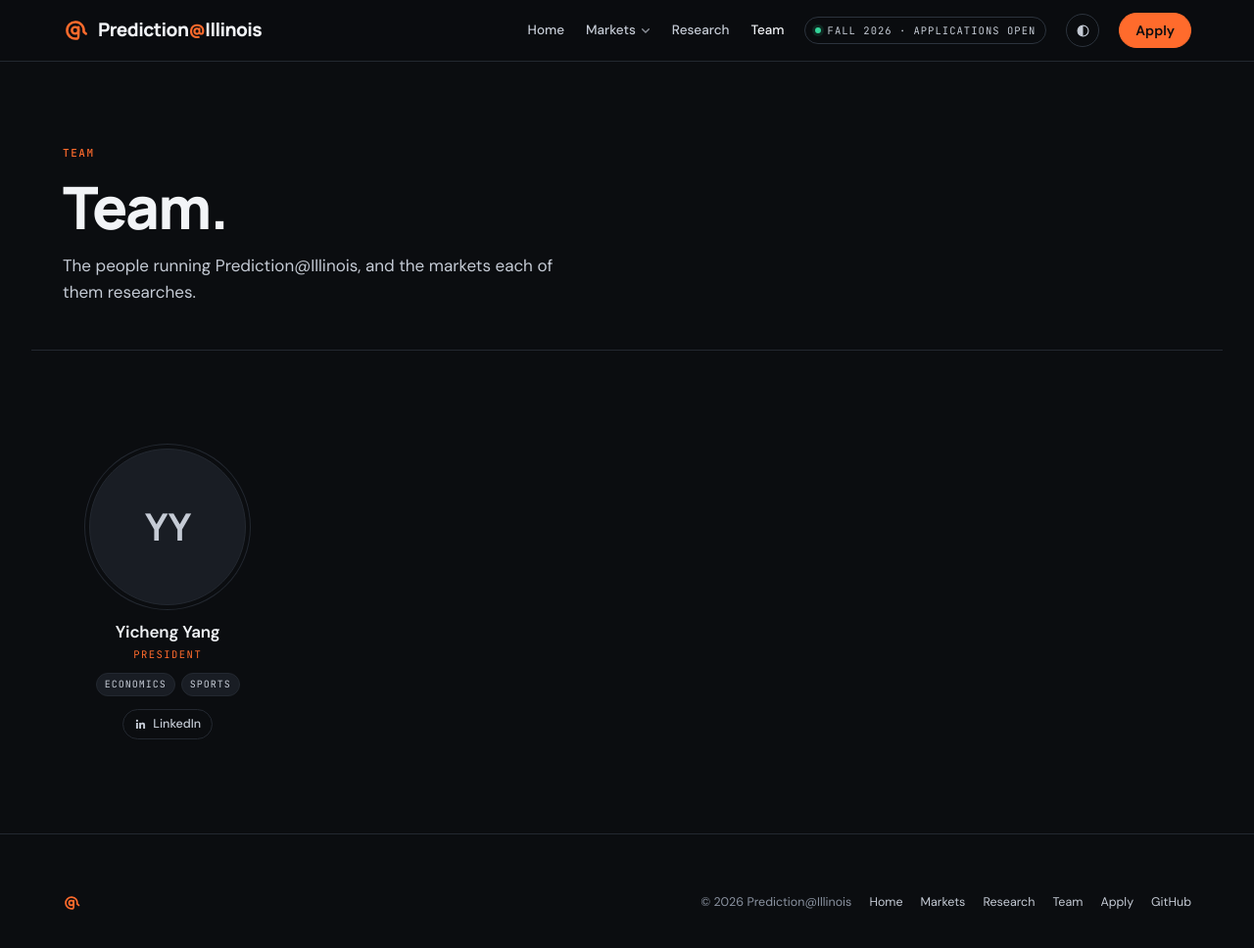
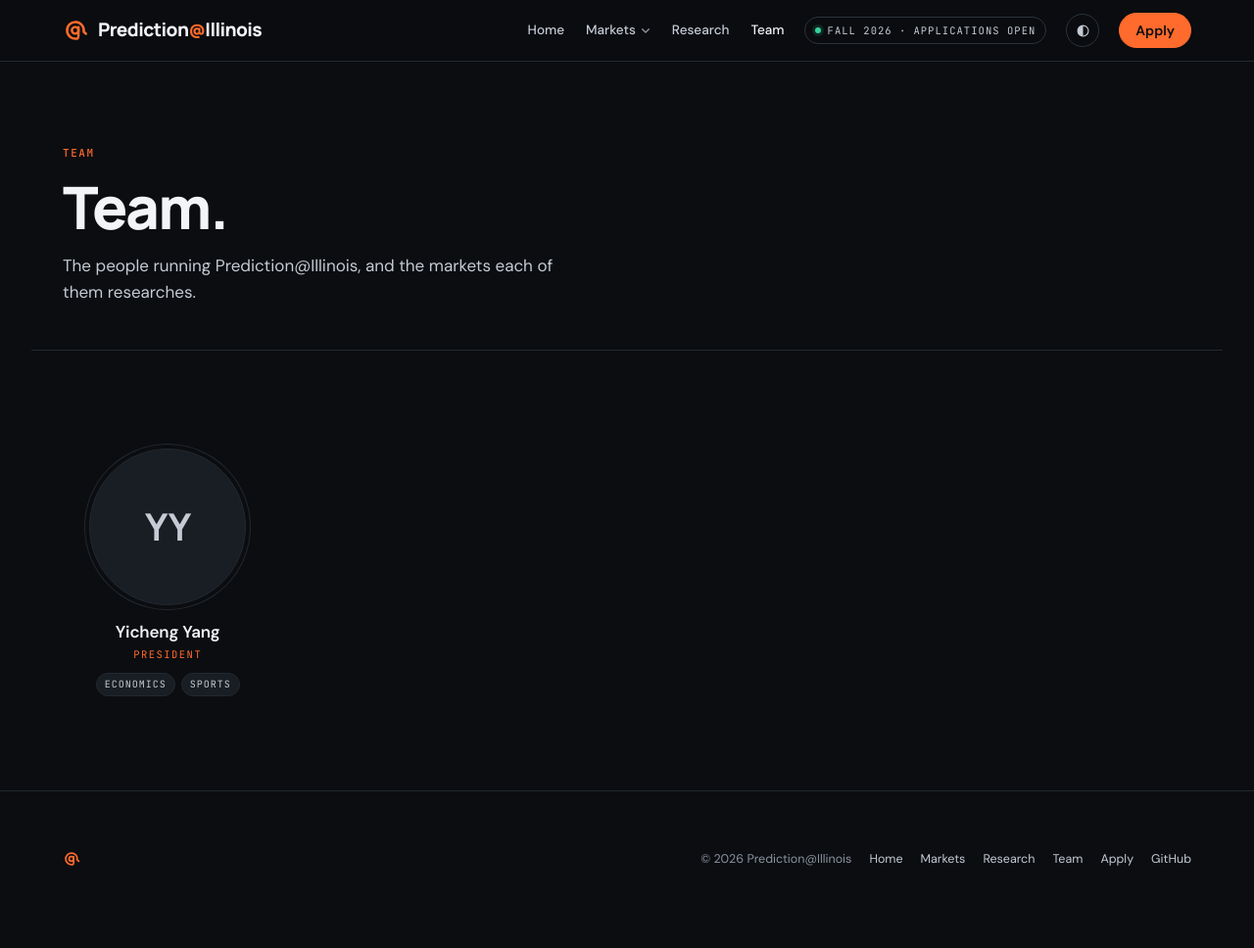
Before and after one commit to Prediction-Illinois/prediction-illinois.github.io, a Jekyll site: the page built from team/index.html, in a window 1280 px wide and 983 px high. Shown: the top 968 px of the window at 98% size. Built offline with Jekyll 4.4.1, drawn with Linux system fonts in a browser that asks for light colours.

Commit message:
Team: drop the separate LinkedIn button; the name is the link
Co-Authored-By: Claude Opus 5.5 <noreply@anthropic.com>

```diff
--- a/_includes/person.html
+++ b/_includes/person.html
@@ -5,5 +5,4 @@
   <span class="r">{{ include.p.role }}</span>
   {% if include.p.major or include.p.year %}<p>{{ include.p.major }}{% if include.p.major and include.p.year %} · {% endif %}{{ include.p.year }}</p>{% endif %}
   {% if include.p.tracks %}<div class="mk">{% for t in include.p.tracks %}{% assign m = site.data.markets[t] %}{% if m %}<a href="/markets/{{ t }}/">{{ m.chip }}</a>{% endif %}{% endfor %}</div>{% endif %}
-  {% if include.p.linkedin %}<a class="li" href="{{ include.p.linkedin }}" target="_blank" rel="noopener" aria-label="{{ nm }} on LinkedIn"><svg viewBox="0 0 24 24" width="13" height="13" aria-hidden="true"><path fill="currentColor" d="M20.45 20.45h-3.55v-5.57c0-1.33-.03-3.04-1.85-3.04-1.85 0-2.14 1.45-2.14 2.94v5.67H9.36V9h3.41v1.56h.05c.47-.9 1.63-1.85 3.36-1.85 3.6 0 4.27 2.37 4.27 5.45v6.29zM5.34 7.43a2.06 2.06 0 1 1 0-4.12 2.06 2.06 0 0 1 0 4.12zM7.12 20.45H3.56V9h3.56v11.45z"/></svg>LinkedIn</a>{% endif %}
 </div>
--- a/assets/css/site.css
+++ b/assets/css/site.css
@@ -222,8 +222,6 @@ nav.site a.on{color:var(--ink)}
 .person .mk{display:flex;gap:6px;flex-wrap:wrap;justify-content:center;margin-top:6px}
 .person .mk a{font-family:var(--mono);font-size:10px;letter-spacing:.1em;text-transform:uppercase;color:var(--ink-2);background:var(--surface-2);border:1px solid var(--line);padding:3px 8px;border-radius:999px;text-decoration:none}
 .person .mk a:hover{color:var(--brand);border-color:var(--brand-line)}
-.person .li{display:inline-flex;align-items:center;gap:6px;margin-top:8px;font-size:12.5px;font-weight:500;color:var(--ink-2);text-decoration:none;border:1px solid var(--line);border-radius:999px;padding:5px 11px}
-.person .li:hover{color:var(--brand);border-color:var(--brand-line)}
 
 /* ---- research: works (Oracle-style list) ---- */
 .page-head.rh .rule{display:block;width:40px;height:2px;background:var(--brand);margin:18px 0 20px}
```
